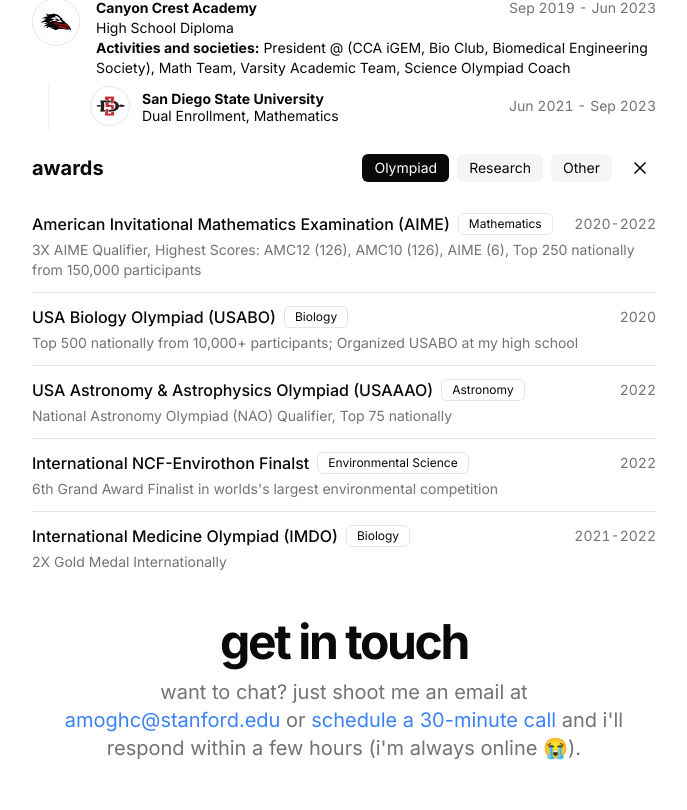
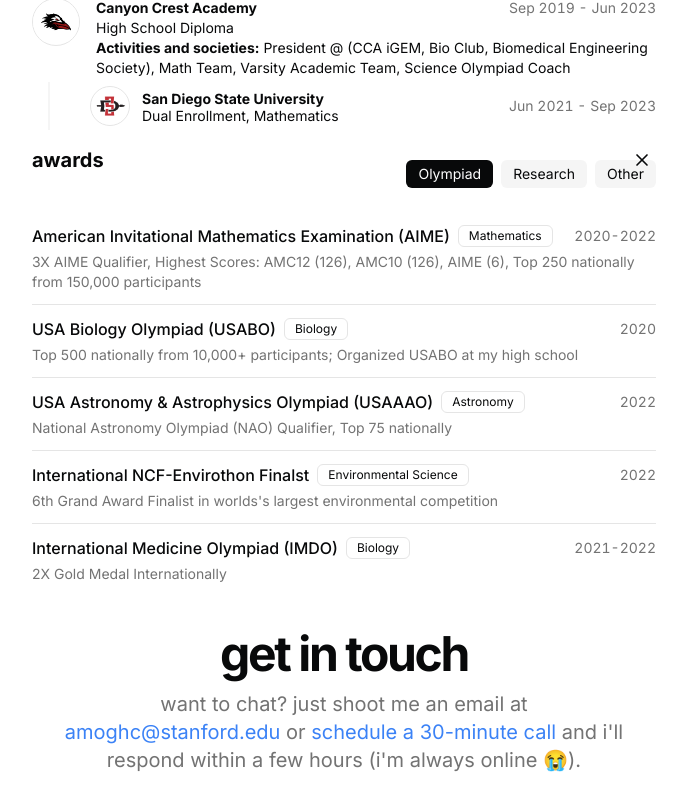
Before and after one commit to AmoghChaturvedi1/portfolio, a Next.js app: page / in a window 1280 px wide. Shown: the part 1038-1848 px from the top of the page, without its empty margins (296-983 px from the left). Built offline with nearby package versions, Linux system fonts and the light colour scheme.

Commit message:
awards spacing

```diff
--- a/src/app/page.tsx
+++ b/src/app/page.tsx
@@ -240,42 +240,23 @@ export default function Page() {
         </div>
       </section>
       <section id="awards">
-        <div className="flex flex-col gap-4">
-          {isMobile ? (
-            /* Mobile layout - stacked vertically */
-            <>
+        <div className="flex min-h-0 flex-col gap-y-3">
+          <BlurFade delay={BLUR_FADE_DELAY * 10.6}>
             <div className="flex justify-between items-center">
               <h2 className="text-xl font-bold">awards</h2>
               <button
                 onClick={() => toggleSection('awards')}
-                  className="p-1 flex items-center justify-center h-8 w-8 rounded-md hover:bg-muted"
-                  aria-label={visibleSections.awards ? "Collapse awards" : "Expand awards"}
+                className="p-1 rounded-md hover:bg-muted"
               >
                 {visibleSections.awards ? <X size={20} /> : <MenuIcon size={20} />}
               </button>
             </div>
+          </BlurFade>
 
           {visibleSections.awards && (
-                <div className="flex gap-2 overflow-x-auto py-1 -mt-1">
-                  {["Olympiad", "Research", "Other"].map((tab) => (
-                    <div
-                      key={tab}
-                      className={`px-3 py-1 rounded-md text-center cursor-pointer text-sm ${tab === selectedCategory ? "bg-foreground text-background" : "bg-muted text-foreground"}`}
-                      onClick={() => setSelectedCategory(tab === "Other" && selectedCategory === "Startup" ? "Other" : tab)}
-                    >
-                      {tab}
-                    </div>
-                  ))}
-                </div>
-              )}
-            </>
-          ) : (
-            /* Desktop layout - side by side */
-            <div className="flex items-center">
-              <h2 className="text-xl font-bold mr-auto">awards</h2>
-
-              {visibleSections.awards && (
-                <div className="flex gap-2 mr-3">
+            <>
+              {isMobile && (
+                <div className="flex gap-2 overflow-x-auto pb-1 pt-1">
                   {["Olympiad", "Research", "Other"].map((tab) => (
                     <div
                       key={tab}
@@ -288,17 +269,20 @@ export default function Page() {
                 </div>
               )}
 
-              <button
-                onClick={() => toggleSection('awards')}
-                className="p-1 flex items-center justify-center h-8 w-8 rounded-md hover:bg-muted"
-                aria-label={visibleSections.awards ? "Collapse awards" : "Expand awards"}
+              {!isMobile && (
+                <div className="flex justify-end gap-2 -mt-8 mb-3">
+                  {["Olympiad", "Research", "Other"].map((tab) => (
+                    <div
+                      key={tab}
+                      className={`px-3 py-1 rounded-md text-center cursor-pointer text-sm ${tab === selectedCategory ? "bg-foreground text-background" : "bg-muted text-foreground"}`}
+                      onClick={() => setSelectedCategory(tab === "Other" && selectedCategory === "Startup" ? "Other" : tab)}
                     >
-                {visibleSections.awards ? <X size={20} /> : <MenuIcon size={20} />}
-              </button>
+                      {tab}
+                    </div>
+                  ))}
                 </div>
               )}
 
-          {visibleSections.awards && (
               <ul>
                 {DATA.awards
                   .filter(award => {
@@ -327,6 +311,7 @@ export default function Page() {
                     </li>
                   ))}
               </ul>
+            </>
           )}
         </div>
       </section>
```
Lines whose indentation alone changed are shown as unchanged.
